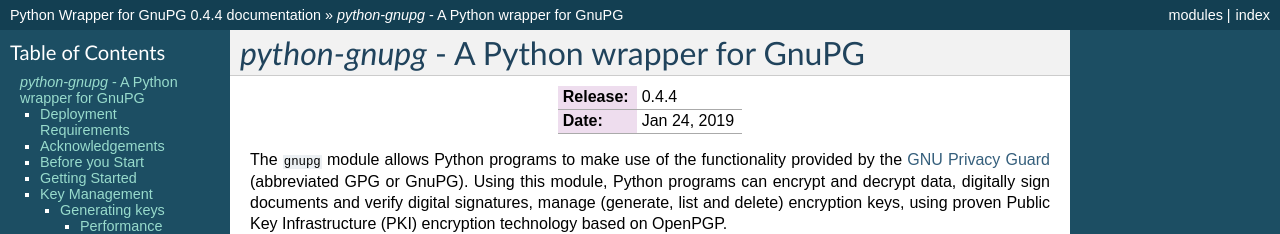
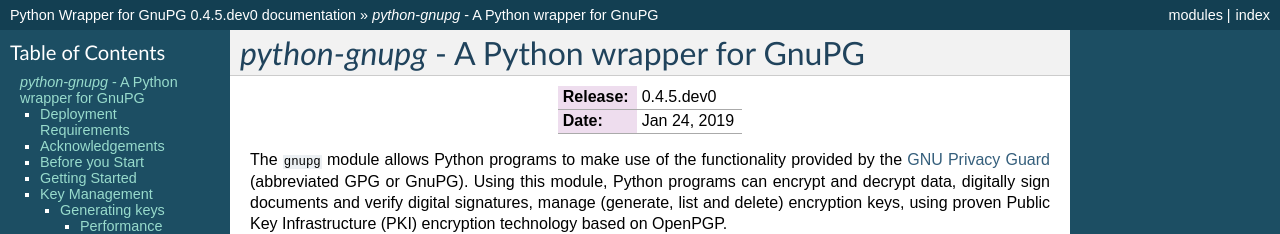
Before and after one commit to mdedonno1337/python-gnupg-1, a Sphinx documentation site: the page built from docs/index.rst, in a window 1280 px wide and 900 px high. Shown: the top 234 px of the window. Built offline with Sphinx 7.4.7, drawn with Linux system fonts in a browser that asks for light colours; some of the changed text lies outside the part shown.

Commit message:
Bumped version.

```diff
--- a/docs/conf.py
+++ b/docs/conf.py
@@ -49,7 +49,7 @@ copyright = u'2008-2018, Vinay Sajip'
 # The short X.Y version.
 version = '0.4'
 # The full version, including alpha/beta/rc tags.
-release = '0.4.4'
+release = '0.4.5.dev0'
 
 # The language for content autogenerated by Sphinx. Refer to documentation
 # for a list of supported languages.
--- a/gnupg.py
+++ b/gnupg.py
@@ -32,7 +32,7 @@ Modifications Copyright (C) 2008-2019 Vinay Sajip. All rights reserved.
 A unittest harness (test_gnupg.py) has also been added.
 """
 
-__version__ = "0.4.4"
+__version__ = "0.4.5.dev0"
 __author__ = "Vinay Sajip"
 __date__  = "$24-Jan-2019 08:43:25$"
 
```
